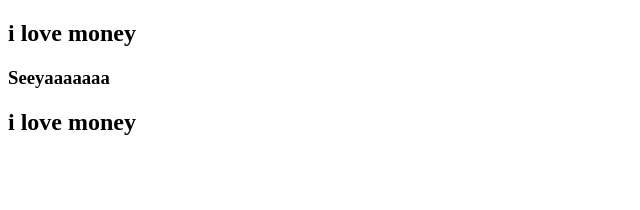
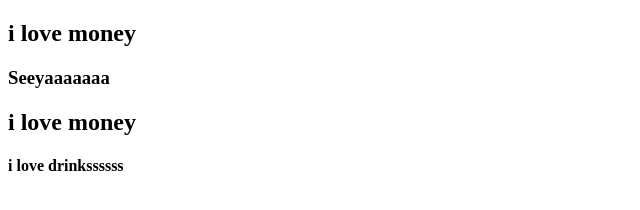
Before and after one commit to Moongenevieve/demo_repo, a plain HTML site: page index.html in a window 1280 px wide. Shown: the whole page, without its empty margins (0-640 px from the left). Drawn offline with Linux system fonts and the light colour scheme.

Commit message:
new one devv

```diff
--- a/index.html
+++ b/index.html
@@ -9,5 +9,6 @@
     <h2>i love money</h2>
     <h3> Seeyaaaaaaa</h3>
     <h2>i love money</h2>
+    <h4>i love drinkssssss</h4>
 </body>
 </html>
```
